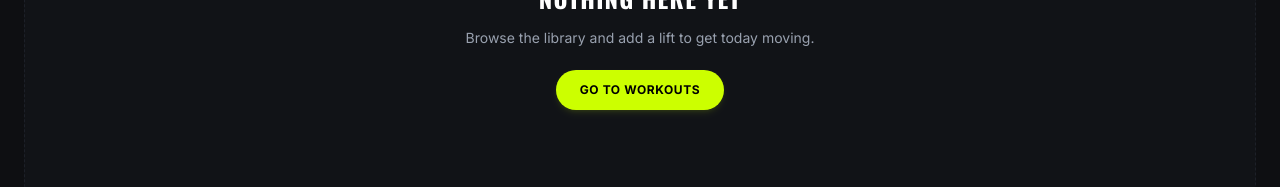
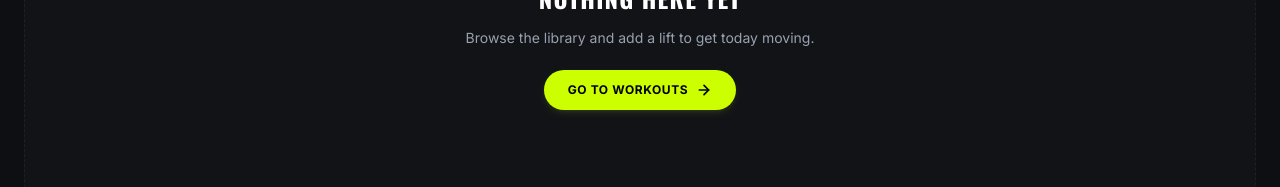
Before and after one commit to ahmed-shahriar04/b14-a06, a Next.js app: page /my-plan in a window 1280 px wide. Shown: the part 586-773 px from the top of the page. Built offline with nearby package versions, Linux system fonts and the light colour scheme.

Commit message:
add: added icon to Go to workouts button in my plan page

```diff
--- a/src/app/my-plan/page.jsx
+++ b/src/app/my-plan/page.jsx
@@ -3,7 +3,7 @@
 import { useState, useMemo } from "react";
 import Link from "next/link";
 import Image from "next/image";
-import { Clock, Flame, Star, Check, X, ChevronDown } from "lucide-react";
+import { Clock, Flame, Star, Check, X, ChevronDown, ArrowRight } from "lucide-react";
 import { useWorkout } from "../../context/WorkoutContext";
 import {
   formatDuration,
@@ -149,9 +149,10 @@ export default function MyPlanPage() {
           <div className="pt-2">
             <Link
               href="/"
-              className="inline-block bg-[#ccff00] hover:bg-[#b8e600] text-black font-extrabold text-xs tracking-wider px-6 py-3 rounded-3xl uppercase transition shadow-md shadow-[#ccff00]/10"
+              className="inline-flex items-center gap-2 bg-[#ccff00] hover:bg-[#b8e600] text-black font-extrabold text-xs tracking-wider px-6 py-3 rounded-3xl uppercase transition shadow-md shadow-[#ccff00]/10 group"
             >
-              Go to workouts
+              <span>Go to workouts</span>
+              <ArrowRight className="w-4 h-4 stroke-[2.5] group-hover:translate-x-0.5 transition-transform" />
             </Link>
           </div>
         </div>
```
